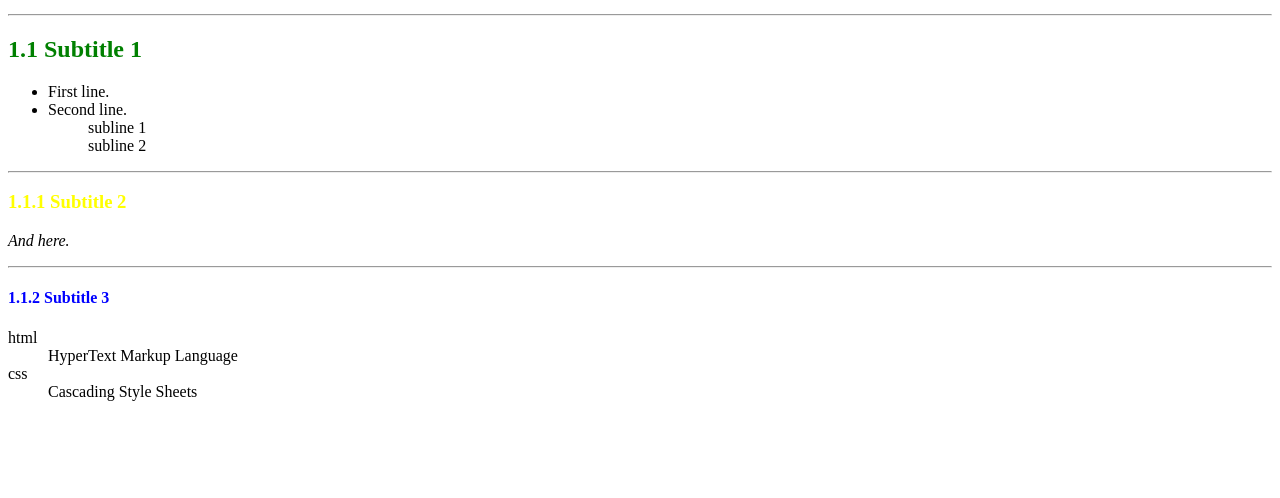
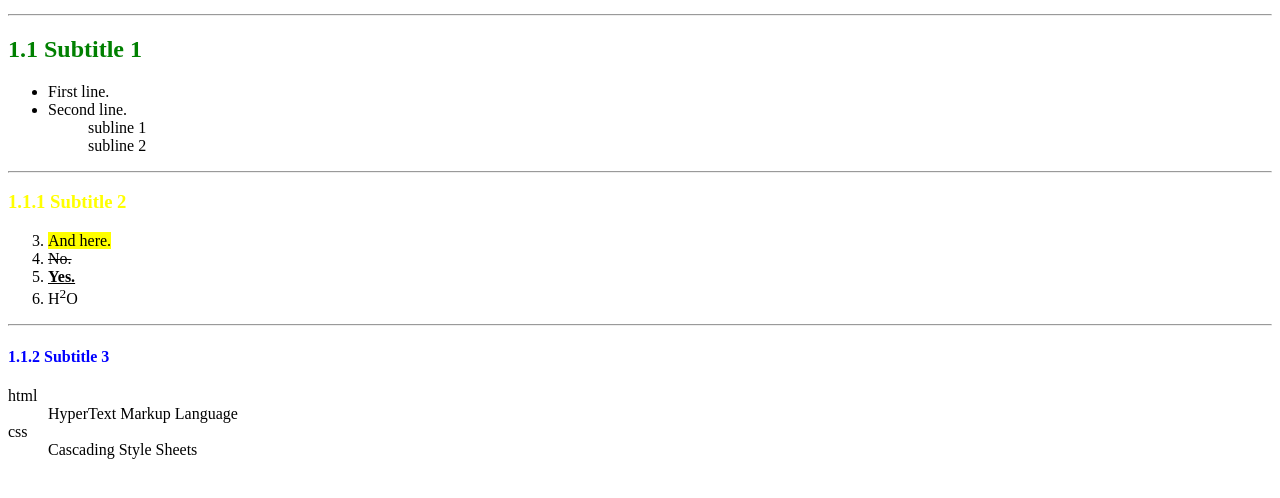
Before and after one commit to Natasha88/Main, a plain HTML site: page index.html in a window 1280 px wide. Shown: the part 100-598 px from the top of the page. Drawn offline with Linux system fonts and the light colour scheme.

Commit message:
some updates 2

```diff
--- a/index.html
+++ b/index.html
@@ -29,9 +29,12 @@
 <hr>
 <h3 style="color: yellow;">1.1.1 Subtitle 2 </h3>
 
-<p><i>And here.</i></p>
-
-
+<ol start="3">
+<li><mark>And here.</mark></li>
+<li><del>No.</del></li>
+<li><ins><strong>Yes.</strong></ins></li>
+<li> H<sup>2</sup>O</li>
+</ol>
 <hr>
 <h4 style="color: blue;">1.1.2 Subtitle 3</h4>
 
```
